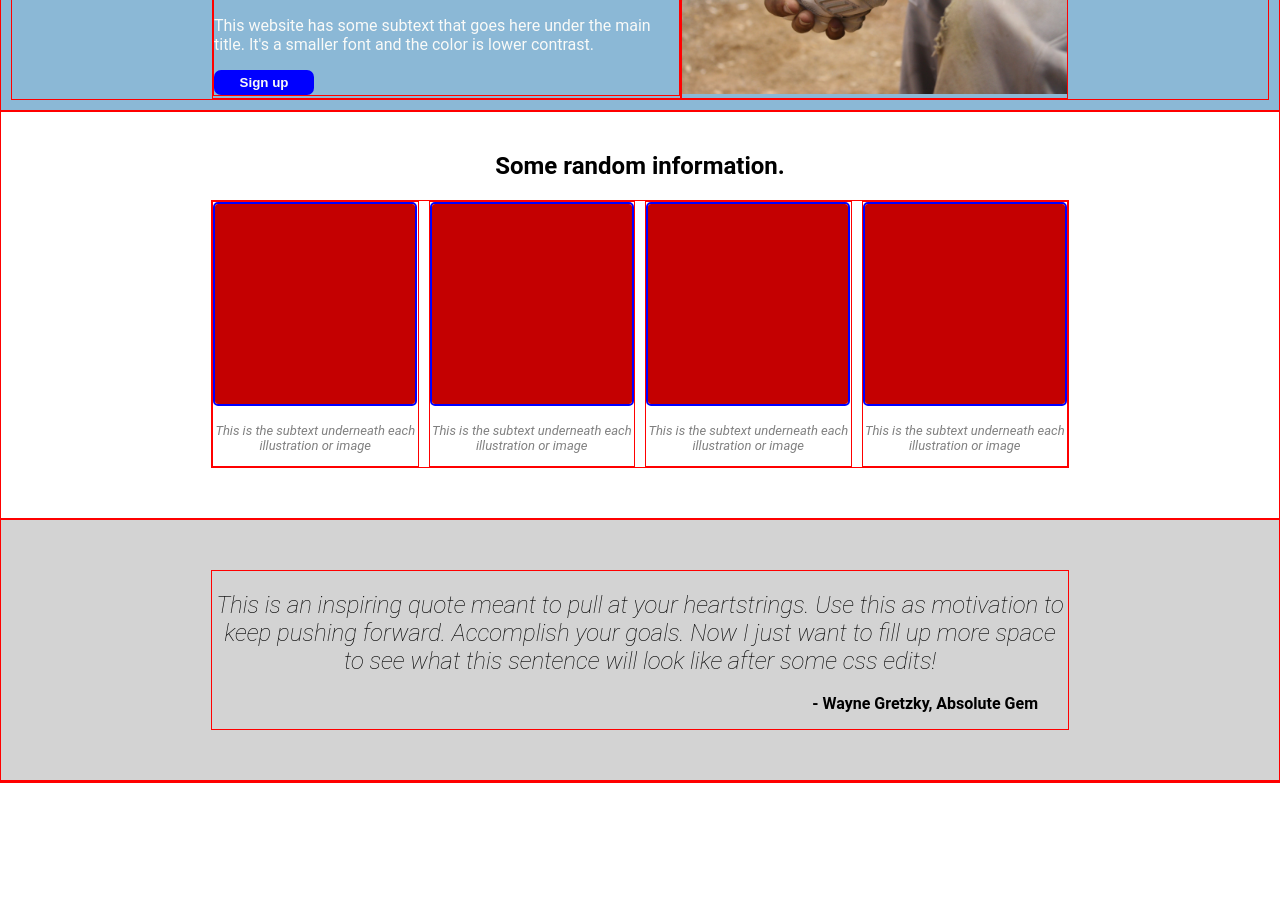
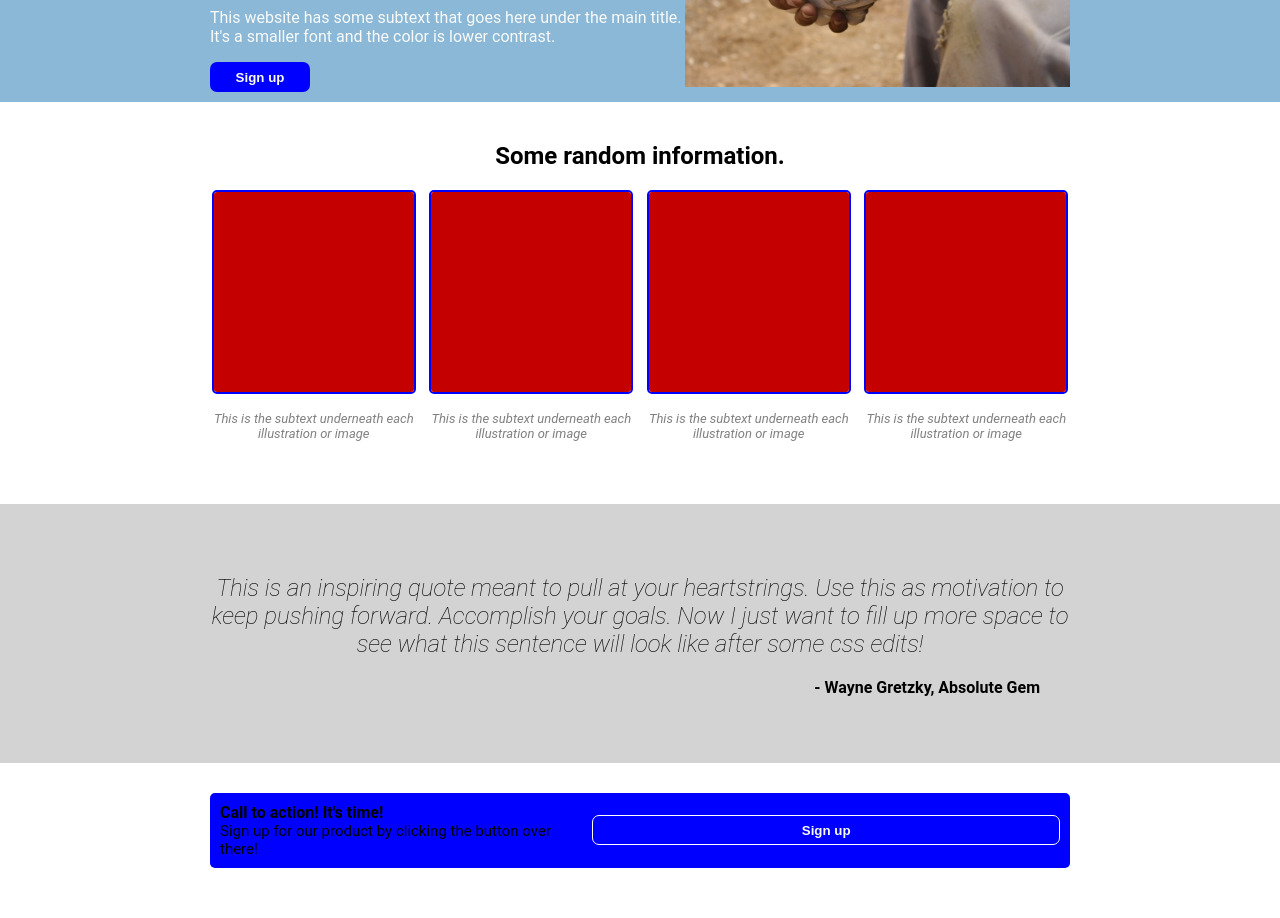
Before and after one commit to RealCMan/landing_page, a plain HTML site: page index.html in a window 1280 px wide. Shown: the part 231-1149 px from the top of the page. Before the commit the page ends 1014 px from the top, so only its background shows below. Drawn offline with Linux system fonts and the light colour scheme.

Commit message:
completed basic layout

```diff
--- a/index.html
+++ b/index.html
@@ -68,9 +68,15 @@
     </div>
 </div>
 
-
-    <div class="container-four">
+<div class="container-four">
+    <div class="signupbox">
+        <div class="signuptext">
+            <h4>Call to action! It's time!</h4>
+            <p>Sign up for our product by clicking the button over there!</p>
+        </div>
+        <button>Sign up</button>
     </div>
+</div>
 
 
 
--- a/style.css
+++ b/style.css
@@ -1,4 +1,4 @@
-div { border: solid red 1px; }
+/* div { border: solid red 1px; } */
 
 body {
     margin:0;
@@ -17,6 +17,21 @@ body {
     justify-content: space-between;
     align-self: center;
     padding: 0px 200px 30px 200px;
+}
+
+
+.header ul {
+    list-style: none;
+    margin:0;
+    padding:0;
+    display: flex;
+    gap: 30px;
+}
+
+.header a {
+    text-decoration: none;
+    font-size: 18px;
+    color: #242424;
 }
 
 .welcomebox {
@@ -41,22 +56,9 @@ body {
     color: #F9FAF8;
 }
 
-.header ul {
-    list-style: none;
-    margin:0;
-    padding:0;
-    display: flex;
-    gap: 30px;
-}
-
-.header a {
-    text-decoration: none;
-    font-size: 18px;
-    color: #242424;
-}
-
 button {
     width:100px;
+    height: 30px;
     background-color: blue;
     color: #F9FAF8;
     border: none;
@@ -64,6 +66,7 @@ button {
     padding: 5px 10px;
     font-weight: bold;
 }
+
 
 /* includes example picture boxes */
 .container-two {
@@ -110,3 +113,37 @@ button {
     margin-right: 30px;
     font-weight: bold;
 }
+
+/* footer */
+.container-four {
+    padding: 30px 210px 50px 210px;
+}
+
+.signupbox {
+    background-color: blue;
+    border-radius: 5px;
+    display: flex;
+    padding: 10px 10px;
+    justify-content: center;
+    align-items: center;
+    gap: 10px;
+}
+
+.signuptext {
+    padding:0;
+    margin:0;
+}
+
+.signupbox button {
+    border: solid white 1px;
+    flex-basis: 30rem;
+}
+
+.signupbox p {
+    font-size:15px;
+    margin:0;
+}
+
+.signupbox h4 {
+    margin:0;
+}
```
Also changed, not shown: 1 other file.
